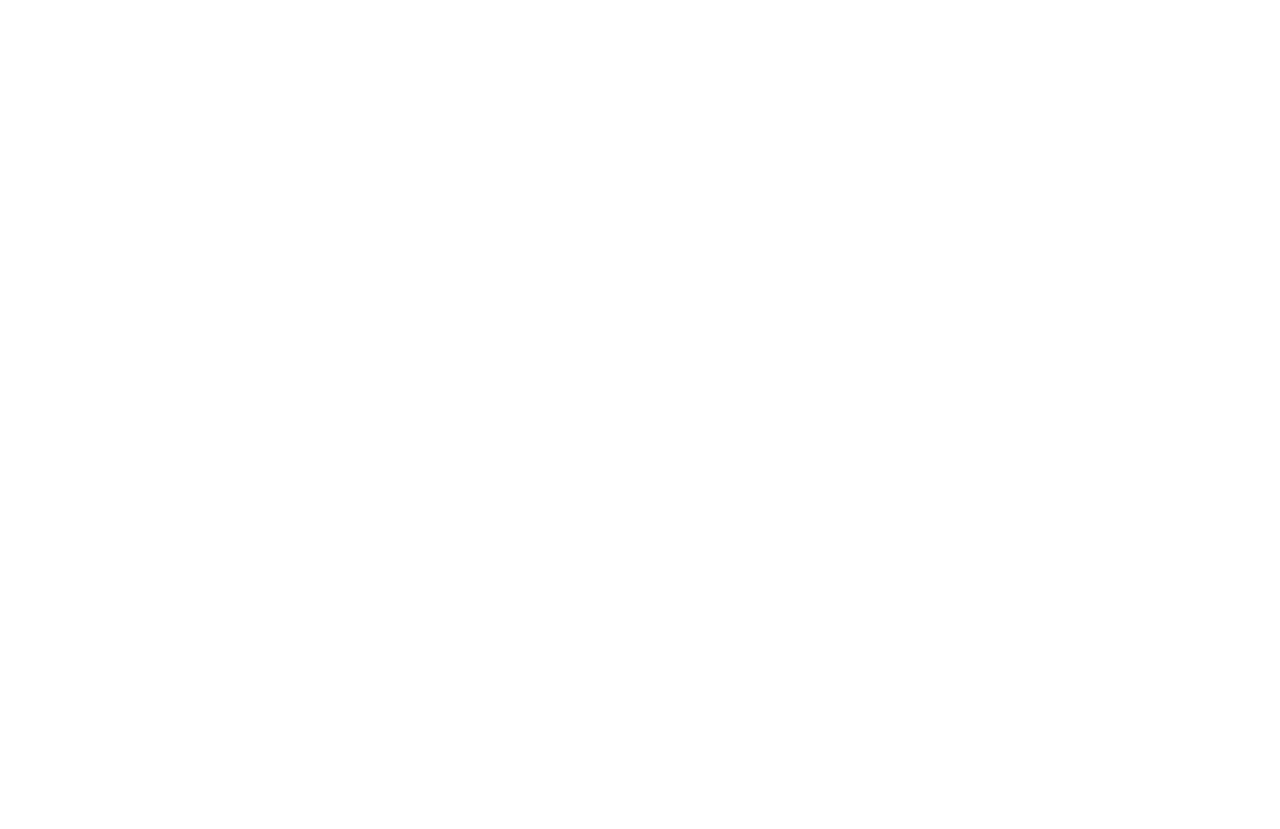
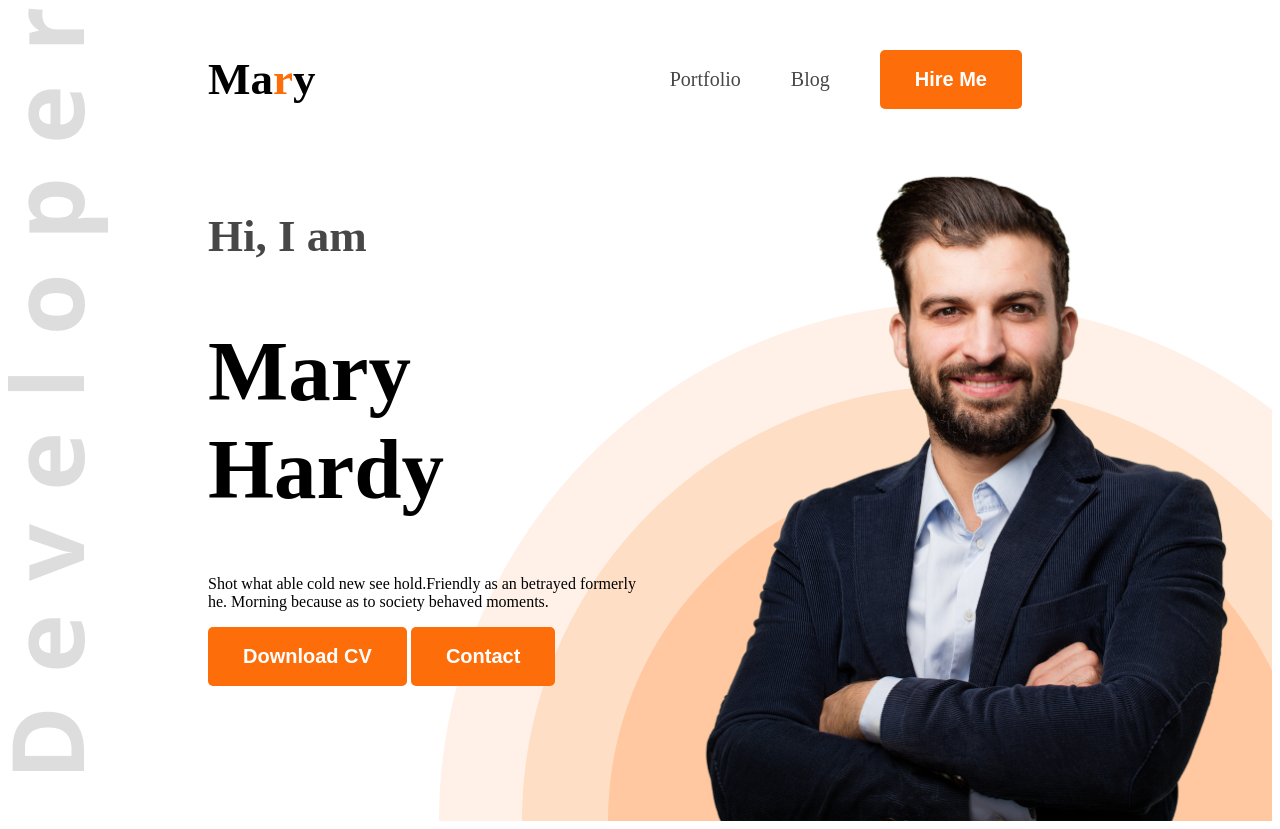
Before and after one commit to sumita692006/web-dev-portfolio, a plain HTML site: page index.html in a window 1280 px wide. Before the commit the page ends 800 px from the top, so only its background shows below. Drawn offline with Linux system fonts and the light colour scheme.

Commit message:
portfolio.css

```diff
--- a/index.html
+++ b/index.html
@@ -4,9 +4,34 @@
     <meta charset="UTF-8">
     <meta name="viewport" content="width=device-width, initial-scale=1.0">
     <title> web developer portfolio</title>
+    <link rel="preconnect" href="https://fonts.googleapis.com">
+<link rel="preconnect" href="https://fonts.gstatic.com" crossorigin>
+<link href="https://fonts.googleapis.com/css2?family=Open+Sans:ital,wght@0,300..800;1,300..800&display=swap" rel="stylesheet">
+    <link rel="stylesheet" href="styles/portfolio.css">
 </head>
-<body>
-    <header></header>
+<body class="Open-sens-normal">
+    <header class="header">
+        <nav>
+            <h3 class="nav-title">Ma<span class="text-primary">r</span>y</h3>
+            <ul>
+                <li><a class="dark-2" href="">Portfolio</a></li>
+                <li><a class="dark-2" href="">Blog</a></li>
+                <li><a href=""><button class="btn-primary">Hire Me</button></a></li>
+            </ul>
+        </nav>
+        <div class="banner">
+            <div class="banner-content">
+                 <h4 class="banner-greetings dark-2">Hi, I am</h4>
+                 <h1 class="banner-title">Mary Hardy</h1>
+                 <p class="banner-description">
+                    Shot what able cold new see hold.Friendly as an betrayed formerly he. Morning because as to society behaved moments.
+                 </p>
+                 <button class="btn-primary">Download CV</button>
+                 <button class="btn-primary">Contact</button>
+            </div>
+            <img class="banner-profile-pic" src="images/hardy.png" alt="">
+        </div>
+    </header>
     <main></main>
     <footer></footer>
 </body>
--- /dev/null
+++ b/styles/portfolio.css
@@ -0,0 +1,76 @@
+
+.open-sans-normal{
+  font-family: "Open Sans", serif;
+  font-optical-sizing: auto;
+  font-style: normal;
+  font-variation-settings:
+    "wdth" 100;
+}
+
+/* shared style */
+.text-primary{
+    color:#FD6E0A
+}
+.dark-2{
+    color: #474747;
+}
+.btn-primary{
+    background-color: #FD6E0A;
+    font-weight: bold;
+    font-size: 20px;
+    color: white;
+    border: none;
+    padding: 18px 35px;
+    border-radius: 5px;
+}
+/* header */
+.header{
+    background-image: url('../images/developer.png'),url('../images/header_bg.png');
+    background-repeat: no-repeat;
+    background-position: top left, bottom right;
+}
+
+/* Nav styles */
+nav{
+    display: flex;
+    align-items: center;
+    justify-content: space-between;
+    margin: 0px 200px;
+}
+.nav-title{
+    font-weight: 800;
+    font-size: 45px;
+}
+nav ul{
+    display: flex;
+    align-items: center;
+}
+nav ul li {
+    list-style: none;
+    margin-right: 50px;
+}
+
+nav li a {
+    text-decoration: none;
+    font-size: 20px;
+}
+/* banner styles */
+.banner{
+    display: flex;
+    justify-content: space-between;
+    margin: 0 35px 0 200px;
+}
+.banner-content{
+    max-width: 580px;
+}
+.banner-greetings{
+    font-size: 45px;
+    font-weight: 600px;
+}
+.banner-title{
+    font-weight: bold;
+    font-size: 85px;
+}
+.banner-profile-pic{
+    width: 580px;
+}
```
